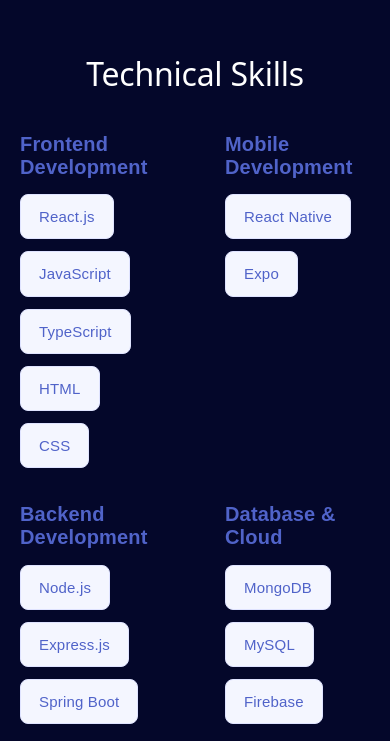
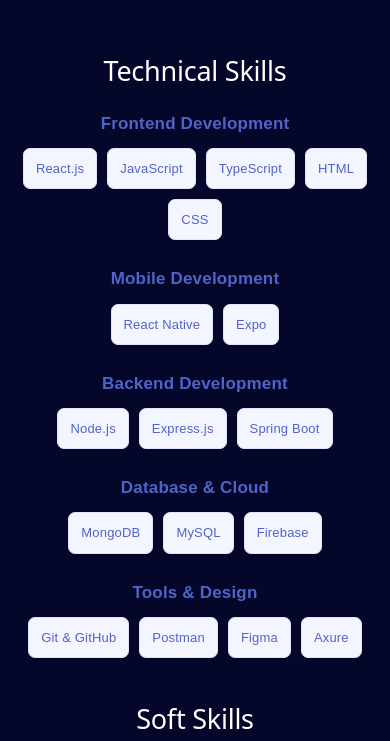
Before and after one commit to ishqafathima/My-Portfolio, a React (Vite) app: page / in a window 390 px wide. Shown: the part 1623-2364 px from the top of the page. Built offline with nearby package versions, Linux system fonts and the light colour scheme.

Commit message:
update portfolio

```diff
--- a/src/sections/Skills/Skills.css
+++ b/src/sections/Skills/Skills.css
@@ -1,64 +1,250 @@
+
+/* =========================
+   SKILLS SECTION
+========================= */
+
 .skills {
-  padding: 30px 20px 100px;
+  padding: 80px 8% 100px;
   background-color: #04072a;
+  box-sizing: border-box;
 }
 
+
+/* =========================
+   CONTENT
+========================= */
+
 .skills .section-content {
+  width: 100%;
   max-width: 1000px;
+
   margin: 0 auto;
+
   min-height: auto;
-  padding: 20px 0;
+
+  padding: 0;
+
   text-align: center;
 }
+
+
+/* =========================
+   HEADINGS
+========================= */
+
 .skills h2 {
   color: #ffffff;
-  font-size: 32px;
-  margin-bottom: 40px;
+
+  font-size: clamp(28px, 4vw, 36px);
+
+  margin: 0 0 40px;
 }
 
-/* Technical Skills */
+
+/* =========================
+   TECHNICAL SKILLS
+========================= */
 
 .technical-skills {
   display: grid;
-  grid-template-columns: repeat(2, 1fr);
-  gap: 35px 60px;
+
+  grid-template-columns: repeat(2, minmax(0, 1fr));
+
+  gap: 40px 60px;
 }
+
+
+/* =========================
+   SKILL CATEGORY
+========================= */
 
 .skill-category {
   text-align: left;
+
+  min-width: 0;
 }
 
 .skill-category h3 {
   color: #5063c9;
+
   font-size: 20px;
-  margin-bottom: 15px;
+
+  margin: 0 0 15px;
 }
+
+
+/* =========================
+   SKILL LIST
+========================= */
 
 .skills-list {
   display: flex;
+
   flex-wrap: wrap;
+
   gap: 12px;
 }
 
+
+/* =========================
+   SKILL ITEM
+========================= */
+
 .skill-item {
   padding: 10px 18px;
+
   background-color: #f4f6ff;
+
   color: #5063c9;
+
   border: 1px solid #dfe3ff;
+
   border-radius: 8px;
+
   font-size: 15px;
+
   font-weight: 500;
+
   transition: all 0.3s ease;
+
+  max-width: 100%;
+
+  box-sizing: border-box;
 }
 
 .skill-item:hover {
   background-color: #5063c9;
+
   color: #ffffff;
+
   transform: translateY(-3px);
 }
 
-/* Soft Skills */
+
+/* =========================
+   SOFT SKILLS
+========================= */
 
 .soft-skills-title {
-  margin-top: 60px;
+  margin-top: 65px !important;
+
+  margin-bottom: 30px !important;
 }
+
+
+/* =========================
+   TABLET
+========================= */
+
+@media (max-width: 900px) {
+
+  .skills {
+    padding: 70px 7% 90px;
+  }
+
+  .technical-skills {
+    gap: 35px 35px;
+  }
+
+  .skill-category h3 {
+    font-size: 18px;
+  }
+
+  .skill-item {
+    padding: 9px 15px;
+    font-size: 14px;
+  }
+}
+
+
+/* =========================
+   MOBILE
+========================= */
+
+@media (max-width: 700px) {
+
+  .skills {
+    padding: 60px 6% 80px;
+  }
+
+  .skills .section-content {
+    width: 100%;
+  }
+
+  .skills h2 {
+    font-size: 30px;
+
+    margin-bottom: 30px;
+  }
+
+  /* One category per row */
+  .technical-skills {
+    grid-template-columns: 1fr;
+
+    gap: 30px;
+  }
+
+  .skill-category {
+    text-align: center;
+  }
+
+  .skill-category h3 {
+    font-size: 18px;
+
+    margin-bottom: 13px;
+  }
+
+  .skills-list {
+    justify-content: center;
+
+    gap: 10px;
+  }
+
+  .skill-item {
+    padding: 9px 14px;
+
+    font-size: 14px;
+  }
+
+  .soft-skills-title {
+    margin-top: 50px !important;
+  }
+}
+
+
+/* =========================
+   SMALL PHONES
+========================= */
+
+@media (max-width: 480px) {
+
+  .skills {
+    padding: 50px 5% 70px;
+  }
+
+  .skills h2 {
+    font-size: 27px;
+
+    margin-bottom: 25px;
+  }
+
+  .technical-skills {
+    gap: 27px;
+  }
+
+  .skill-category h3 {
+    font-size: 17px;
+  }
+
+  .skill-item {
+    padding: 8px 12px;
+
+    font-size: 13px;
+
+    border-radius: 7px;
+  }
+
+  .soft-skills-title {
+    margin-top: 45px !important;
+  }
+}
```
